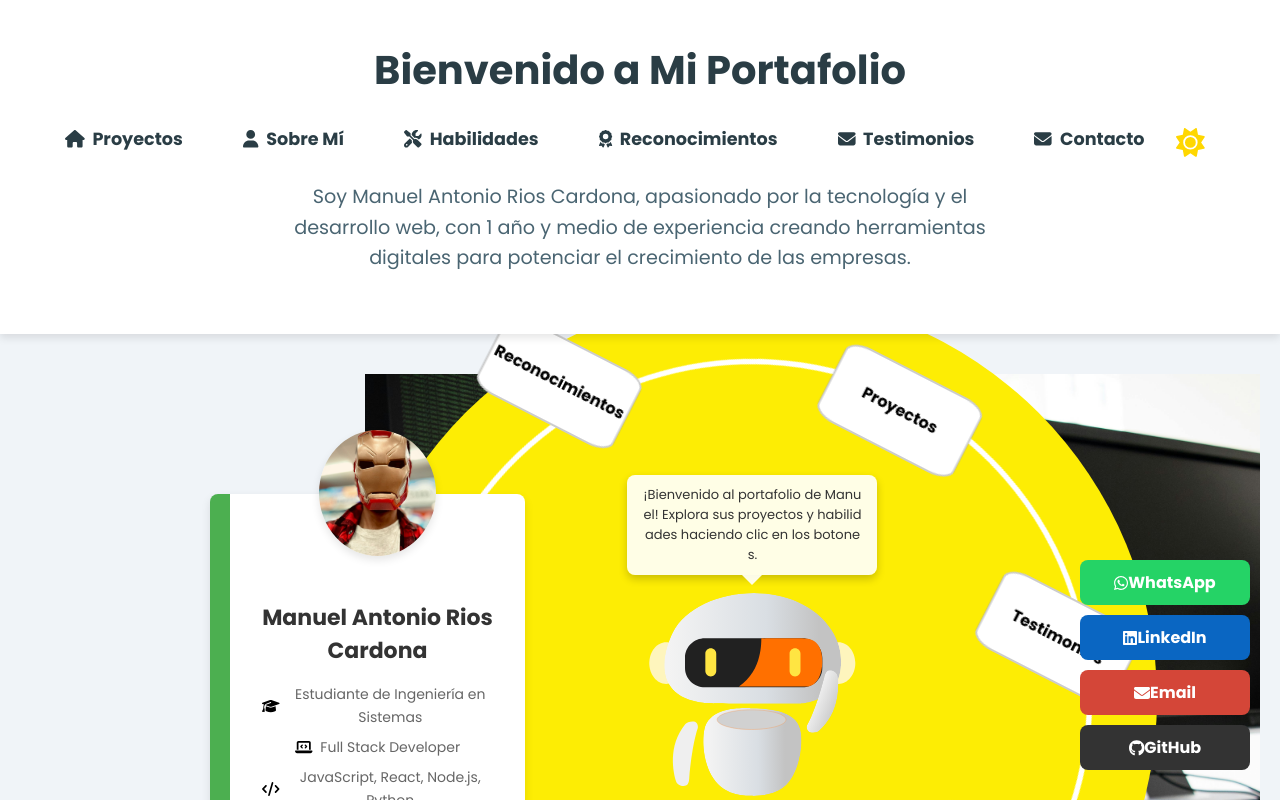
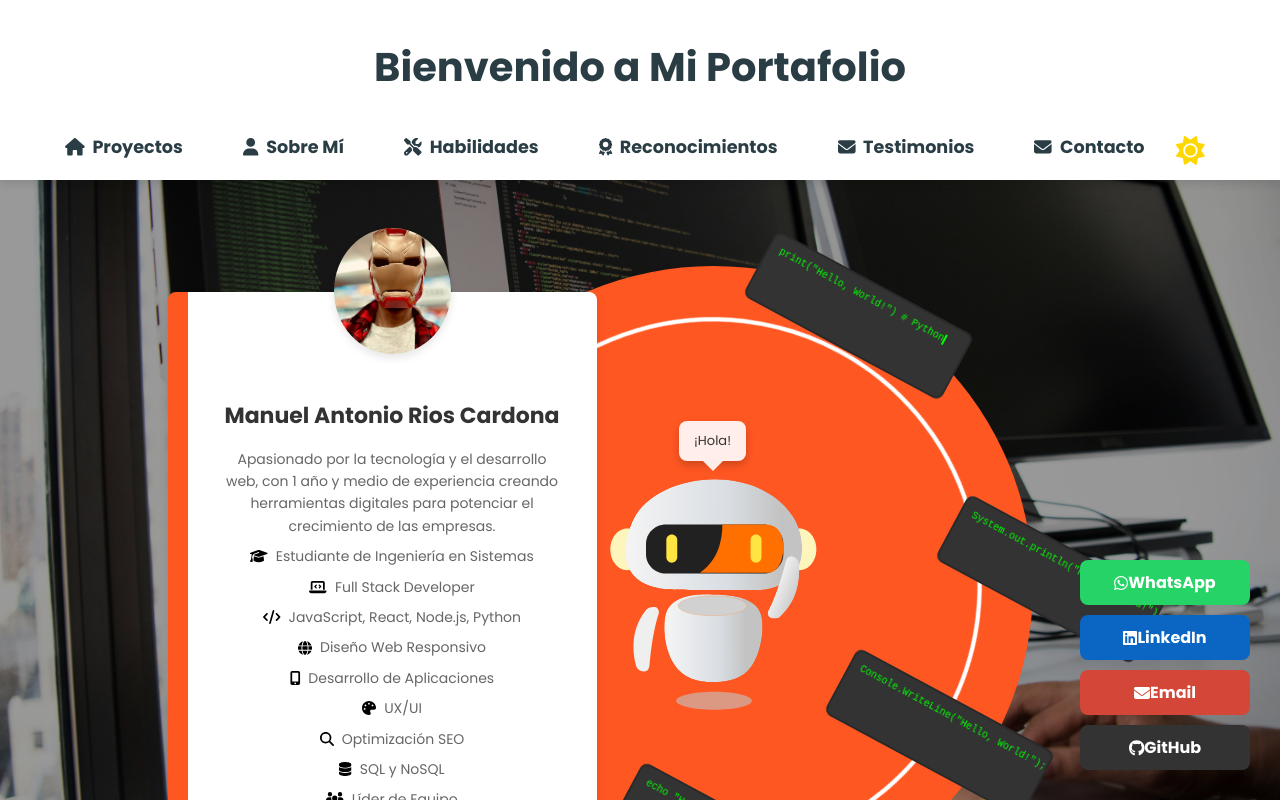
Before and after one commit to Manuel-Dev-hub/portafolio, a React (Create React App) app: page / in a window 1280 px wide. Shown: the top 800 px of the page. Built offline with nearby package versions, Linux system fonts and the light colour scheme.

Commit message:
Cambios en el header y imagen

```diff
--- a/src/App.css
+++ b/src/App.css
@@ -61,134 +61,8 @@ body {
   background-color: #F0F4F8;
   overflow: hidden;
   border-bottom: 2px solid #D9E4EC;
-  padding: 40px 20px;
+  padding: 73px 20px;
   width: 100%;
   box-sizing: border-box;
   gap: 30px; /* Aumenta ligeramente el espacio entre el círculo y el encabezado */
 }
-
-/* Estilo para la tarjeta de perfil */
-#home {
-  background-color: #ffffff;
-  padding: 2rem;
-  text-align: center;
-  width: 320px;
-  border-left: 20px solid #4CAF50;
-  border-radius: 8px;
-  box-shadow: 0 4px 10px rgba(0, 0, 0, 0.1);
-  color: #333;
-  margin: 0;
-  position: relative;
-  z-index: 1;
-  margin-right: -120px; /* Mueve la tarjeta hacia la izquierda para superponerla más */
-}
-
-.profile-image {
-  width: 117px;
-  height: 126px;
-  border-radius: 50%;
-  margin-bottom: 1rem;
-  object-fit: cover;
-  box-shadow: 0 4px 8px rgba(0, 0, 0, 0.1);
-  margin-top: -6rem;
-}
-
-#home h1 {
-  font-size: 22px;
-  color: #333;
-  margin-bottom: 1rem;
-  font-weight: bold;
-}
-
-#home p {
-  font-size: 14px;
-  color: #666;
-  line-height: 1.6;
-  margin: 0.5rem 0;
-  display: flex;
-  align-items: center;
-  justify-content: center;
-  gap: 8px; /* Espacio entre el ícono y el texto */
-}
-
-/* Estilo para el círculo de navegación */
-.nav-wheel {
-  display: flex;
-  justify-content: center;
-  align-items: center;
-  position: relative;
-  width: 750px;
-  height: 750px;
-  border-radius: 50%;
-  background-color: #fded04;
-  padding: 30px;
-  margin-left: -120px; /* Mueve el círculo hacia la derecha para superponerlo más */
-  z-index: 0;
-  top: -80px; /* Ajuste vertical para acercar aún más */
-}
-
-.rotating-wheel {
-  position: absolute;
-  width: 100%;
-  height: 100%;
-  animation: subtleSwing 10s ease-in-out infinite;
-}
-
-.outer-circle {
-  position: absolute;
-  width: 100%;
-  height: 100%;
-  top: 0;
-  left: 0;
-  z-index: 0;
-}
-
-.robot {
-  position: absolute;
-  width: 250px;
-  height: 250px;
-  display: flex;
-  justify-content: center;
-  align-items: center;
-  flex-direction: column;
-  z-index: 1;
-}
-
-.welcome-message {
-  position: absolute;
-  top: -99px;
-  font-size: 13px;
-  color: #333;
-  background-color: rgba(255, 255, 255, 0.9);
-  padding: 10px 15px;
-  border-radius: 8px;
-  text-align: center;
-  max-width: 250px;
-  box-shadow: 0px 4px 8px rgba(0, 0, 0, 0.2);
-}
-
-.welcome-message::after {
-  content: "";
-  position: absolute;
-  bottom: -10px;
-  left: 50%;
-  transform: translateX(-50%);
-  width: 0;
-  height: 0;
-  border-left: 10px solid transparent;
-  border-right: 10px solid transparent;
-  border-top: 10px solid rgba(255, 255, 255, 0.9);
-}
-
-/* Ajuste adicional para la animación de la rueda */
-@keyframes subtleSwing {
-  0% {
-    transform: rotate(0deg);
-  }
-  50% {
-    transform: rotate(30deg);
-  }
-  100% {
-    transform: rotate(0deg);
-  }
-}
--- a/src/components/Header.css
+++ b/src/components/Header.css
@@ -1,7 +1,7 @@
 .header {
   width: 100vw;
   background-color: #ffffff;
-  padding: 40px 0;
+  padding: 10px 0;
   box-shadow: 0 4px 8px rgba(0, 0, 0, 0.1);
   text-align: center;
   z-index: 10;
@@ -13,7 +13,7 @@
   font-size: 2.5rem;
   font-weight: bold;
   color: #2A3D45;
-  margin: 0;
+  margin: -9;
 }
 
 .nav-bar {
--- a/src/components/Header.js
+++ b/src/components/Header.js
@@ -53,9 +53,6 @@ const Header = ({ toggleTheme, darkMode }) => {
           <FontAwesomeIcon icon={darkMode ? faMoon : faSun} />
         </button>
       </nav>
-      <p className="introduction">
-        Soy Manuel Antonio Rios Cardona, apasionado por la tecnología y el desarrollo web, con 1 año y medio de experiencia creando herramientas digitales para potenciar el crecimiento de las empresas.
-      </p>
     </header>
   );
 };
--- a/src/components/Home.css
+++ b/src/components/Home.css
@@ -1,16 +1,17 @@
+/* Estilo para la tarjeta de perfil */
 #home {
   background-color: #ffffff;
   padding: 2rem;
   text-align: center;
-  width: 320px;
-  border-left: 20px solid #4CAF50;
+  width: 345px;
+  border-left: 20px solid #FF5722;
   border-radius: 8px;
   box-shadow: 0 4px 10px rgba(0, 0, 0, 0.1);
-  font-family: 'Poppins', sans-serif;
   color: #333;
-  margin: 0 auto; /* Centra la tarjeta en pantalla */
+  margin: 39px auto;
   position: relative;
-  left: 190px; /* Ajusta este valor para mover la tarjeta hacia la derecha */
+  z-index: 1;
+  left: -258px; /* Ajuste para mover la tarjeta hacia la izquierda */
 }
 
 .profile-image {
--- a/src/components/Home.js
+++ b/src/components/Home.js
@@ -11,6 +11,7 @@ const Home = () => {
     <section id="home">
       <img src={perfil} alt="Foto de Manuel Antonio Rios Cardona" className="profile-image" />
       <h1>Manuel Antonio Rios Cardona</h1>
+      <p>Apasionado por la tecnología y el desarrollo web, con 1 año y medio de experiencia creando herramientas digitales para potenciar el crecimiento de las empresas.</p>
       <p><FontAwesomeIcon icon={faGraduationCap} style={iconStyle} /> Estudiante de Ingeniería en Sistemas</p>
       <p><FontAwesomeIcon icon={faLaptopCode} style={iconStyle} /> Full Stack Developer</p>
       <p><FontAwesomeIcon icon={faCode} style={iconStyle} /> JavaScript, React, Node.js, Python</p>
--- a/src/components/NavWheel.css
+++ b/src/components/NavWheel.css
@@ -24,11 +24,12 @@
   justify-content: center;
   align-items: center;
   position: relative;
-  width: 750px;
-  height: 750px;
+  width: 600px;
+  height: 600px;
   border-radius: 50%;
-  background-color: #fded04;
-  padding: 30px;
+  background-color: #FF5722;
+  padding: 20px;
+  margin-left: 145px; /* Ajuste para centrar el círculo junto a la tarjeta */
 }
 
 .rotating-wheel {
@@ -60,7 +61,7 @@
 
 .welcome-message {
   position: absolute;
-  top: -99px;
+  top: -40px;
   font-size: 13px;
   color: #333;
   background-color: rgba(255, 255, 255, 0.9);
@@ -92,28 +93,43 @@
 
 .nav-button {
   position: absolute;
-  width: 149px;
-  height: 80px;
-  border-radius: 15%;
-  background-color: #ffffff;
-  color: black;
-  text-align: center;
-  line-height: 80px;
-  text-decoration: none;
-  font-weight: bold;
+  width: 200px;
+  height: 50px;
+  border-radius: 8px;
+  background-color: #333; /* Color de fondo oscuro como una terminal */
+  color: #00ff00; /* Color verde como texto de terminal */
+  text-align: left; /* Alineación del texto a la izquierda */
+  padding: 10px;
+  font-family: 'Courier New', Courier, monospace;
+  font-size: 10px;
+  white-space: nowrap;
+  overflow: hidden;
   border: 2px solid rgba(0, 0, 0, 0.2);
   z-index: 2;
 }
+/* Animación de máquina de escribir */
+@keyframes typing {
+  from { width: 0; }
+  to { width: 100%; }
+}
 
-.nav-button:nth-child(2) { top: 10%; left: 50%; transform: translate(-50%, -50%); }
-.nav-button:nth-child(3) { top: 26%; left: 11%; transform: translate(-50%, -50%); }
-.nav-button:nth-child(4) { top: 26%; right: 1%; transform: translate(-50%, -50%); }
-.nav-button:nth-child(5) { bottom: 35%; right: -5%; transform: translate(-50%, -50%); }
-.nav-button:nth-child(6) { bottom: 14%; left: 77%; transform: translate(-50%, 50%); }
-.nav-button:nth-child(7) { bottom: 14%; left: 23%; transform: translate(-50%, 50%); }
-.nav-button:nth-child(8) { top: 55%; left: 5%; transform: translate(-50%, -50%); }
+.typing-text {
+  display: inline-block;
+  overflow: hidden;
+  white-space: nowrap;
+  border-right: 2px solid; /* Línea del cursor */
+  animation: typing 7s steps(60, end), blinkCursor 0.5s step-end infinite;
+  animation-delay: 60s; /* Espera de 1 segundo antes de que comience nuevamente */
+  animation-iteration-count: infinite; /* Hace que se repita infinitamente */
+}
+
+/* Ajuste las posiciones de los botones restantes en el círculo */
+.nav-button:nth-child(2) { top: 2%; left: 50%; transform: translate(-50%, -50%); }
+.nav-button:nth-child(3) { top: 24%; left: 96%; transform: translate(-50%, -50%); }
+.nav-button:nth-child(4) { bottom: 35%; right: -27%; transform: translate(-50%, -50%); }
+.nav-button:nth-child(5) { bottom: 15%; left: 71%; transform: translate(-50%, 50%); }
 
 /* Modo oscuro para los botones de navegación */
 .dark-mode .nav-button {
-  color: #000000; /* Cambia el color del texto a negro en modo oscuro */
+  color: #00ff00; /* Cambia el color del texto a negro en modo oscuro */
 }
--- a/src/components/NavWheel.js
+++ b/src/components/NavWheel.js
@@ -1,7 +1,14 @@
-import React, { useEffect } from 'react';
+import React, { useEffect, useState } from 'react';
 import Lottie from 'react-lottie';
 import './NavWheel.css';
 import animationData from '../animations/animation.json';
+
+const codeSnippets = {
+    projects: `print("Hello, World!") # Python`,
+    testimonials: `System.out.println("Hello, World!"); // Java`,
+    contact: `Console.WriteLine("Hello, World!"); // C#`,
+    blog: `echo "Hello, World!"; // PHP`
+};
 
 const NavWheel = () => {
     const defaultOptions = {
@@ -13,15 +20,12 @@ const NavWheel = () => {
         }
     };
 
+    const [displayedCode, setDisplayedCode] = useState({});
+
     useEffect(() => {
-    const element = document.getElementById("robot-section");
-    if (element) {
-      const elementPosition = element.offsetTop;
-      window.scrollTo({ top: elementPosition, behavior: "auto" });
-    }
+        // Actualizamos el estado para mostrar el texto de código
+        setDisplayedCode(codeSnippets);
     }, []);
-
-  const welcomeMessage = "¡Bienvenido al portafolio de Manuel! Explora sus proyectos y habilidades haciendo clic en los botones.";
 
     return (
         <div id="robot-section" className="background">
@@ -31,23 +35,24 @@ const NavWheel = () => {
                         <circle cx="300" cy="300" r="250" fill="none" stroke="#ffffff" strokeWidth="4" />
                     </svg>
 
-          <a href="#projects" className="nav-button">Proyectos</a>
-          <a href="#recognition" className="nav-button">Reconocimientos</a>
-          <a href="#testimonials" className="nav-button">Testimonios</a>
-          <a href="#contact" className="nav-button">Contacto</a>
-          <a href="#blog" className="nav-button">Blog</a>
-          <a href="#about-me" className="nav-button">Sobre</a>
-          <a href="#skills" className="nav-button">Habilidades</a>
+                    <div className="nav-button">
+                        <span className="typing-text">{displayedCode.projects}</span>
+                    </div>
+                    <div className="nav-button">
+                        <span className="typing-text">{displayedCode.testimonials}</span>
+                    </div>
+                    <div className="nav-button">
+                        <span className="typing-text">{displayedCode.contact}</span>
+                    </div>
+                    <div className="nav-button">
+                        <span className="typing-text">{displayedCode.blog}</span>
+                    </div>
                 </div>
 
                 <div className="robot">
                     <Lottie options={defaultOptions} height={250} width={250} />
                     <div className="welcome-message">
-            {welcomeMessage.split("").map((char, index) => (
-              <span key={index} className="typing-letter" style={{ animationDelay: `${index * 0.05}s` }}>
-                {char === " " ? "\u00A0" : char}
-              </span>
-            ))}
+                        ¡Hola!
                     </div>
                 </div>
             </div>
--- a/src/components/YourComponent.css
+++ b/src/components/YourComponent.css
@@ -5,20 +5,35 @@
     background-position: center;
     background-repeat: no-repeat;
     background-attachment: fixed;
+    position: absolute; /* Cambia a relative para que funcione ::before */
     width: 100%;
-    min-height: 100vh;
+    min-height: 127vh;
     display: flex;
     justify-content: center;
     align-items: center;
+    overflow: hidden; /* Evita que el contenido se desborde */
+}
+
+.background::before {
+    content: "";
+    position: absolute;
+    top: 0;
+    left: 0;
+    width: 100%;
+    height: 100%;
+    background-color: rgba(0, 0, 0, 0.4); /* Ajusta el nivel de gris y la transparencia */
+    z-index: 1.5; /* Coloca esta capa encima del fondo, pero debajo del contenido */
 }
 
 /* Ajustes para el contenedor de contenido */
 .content {
+    position: relative; /* Asegura que esté sobre la capa gris */
+    z-index: 2; /* Coloca el contenido en un nivel superior */
     display: flex;
     flex-direction: column;
     align-items: center;
     text-align: center;
-    background: rgba(255, 255, 255, 0.8); /* Fondo semitransparente */
+    background: rgba(148, 142, 142, 0.8); /* Fondo semitransparente */
     padding: 20px;
     border-radius: 12px;
     box-shadow: 0px 6px 15px rgba(0, 0, 0, 0.3);
--- a/src/components/YourComponent.js
+++ b/src/components/YourComponent.js
@@ -2,19 +2,6 @@ import React from 'react';
 import './YourComponent.css';
 
 function YourComponent() {
-    return (
-        <div className="background">
-            <div className="content">
-                <div className="card">
-                    <h2>Manuel Antonio Rios Cardona</h2>
-                    <p>Estudiante de Ingeniería en Sistemas y Full Stack Developer</p>
-                </div>
-                <div className="circle">
-                    <p>Contenido del Círculo</p>
-                </div>
-            </div>
-        </div>
-    );
 }
 
 export default YourComponent;
```
Lines whose indentation alone changed are shown as unchanged.
